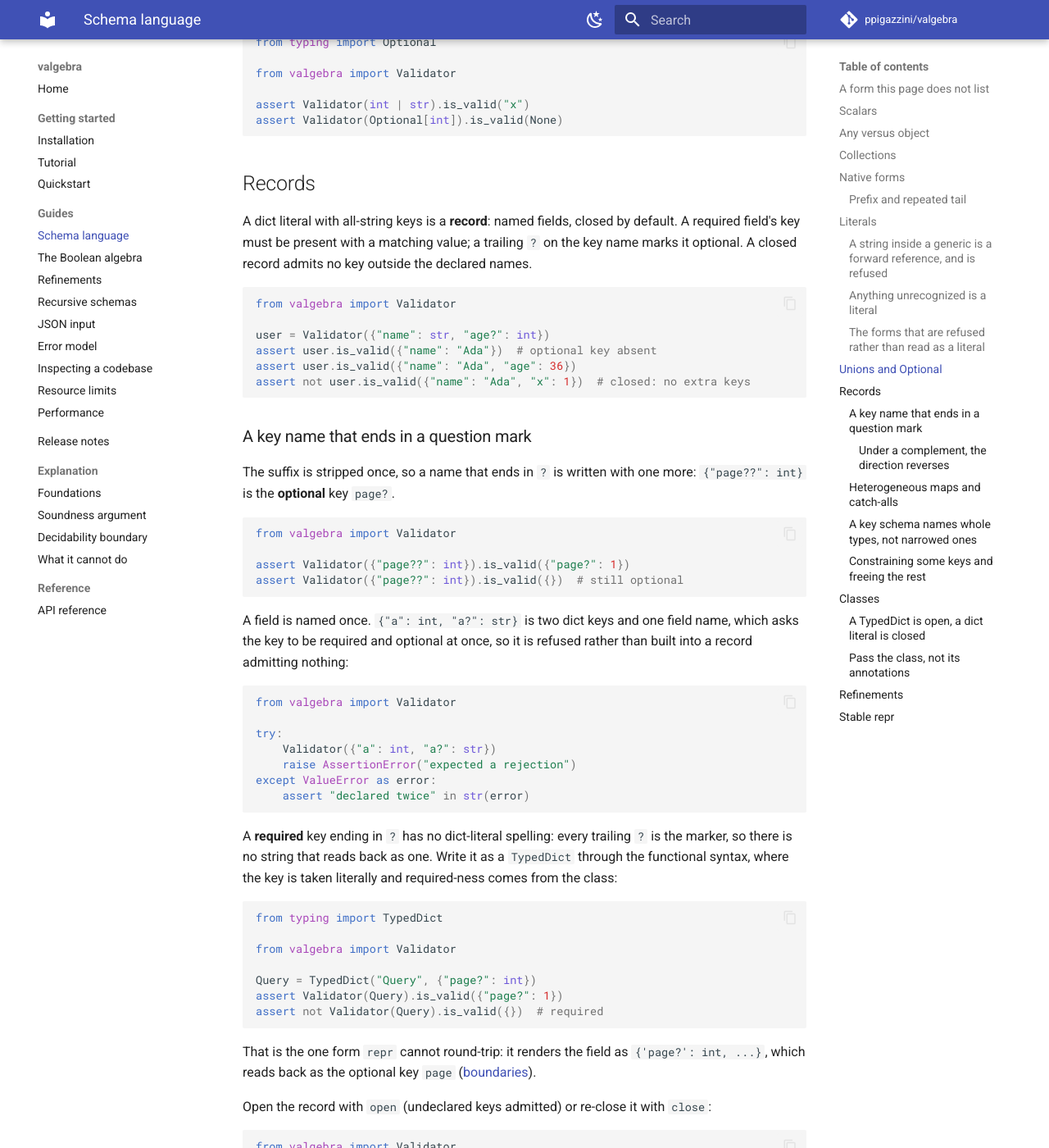
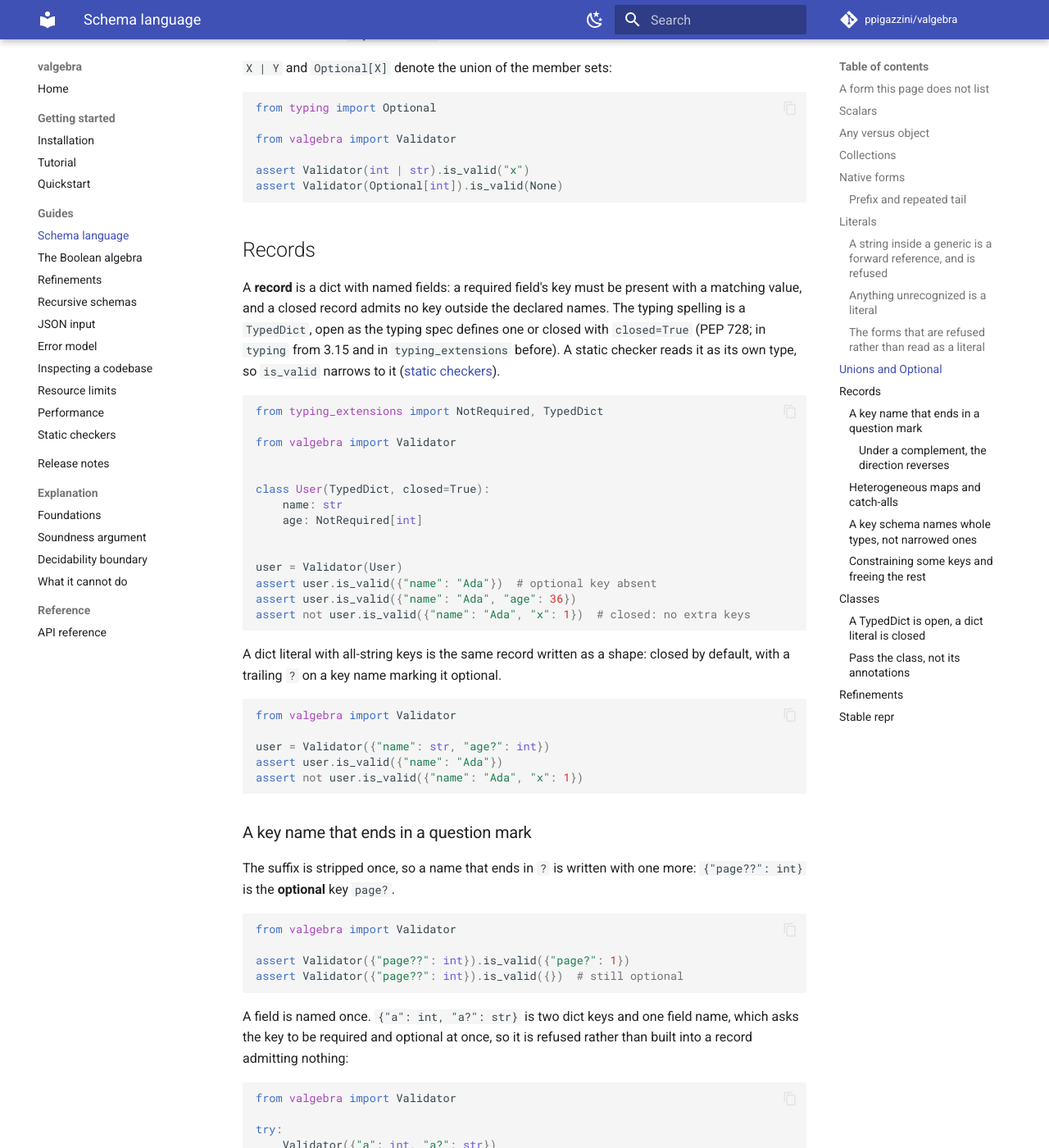
Before and after one commit to ppigazzini/valgebra, an MkDocs documentation site: the page built from docs/03-schema-language.md, in a window 1280 px wide and 1400 px high, scrolled down 7293 px. Shown: the whole window at 82% size. Built offline with MkDocs 1.6.1 and Material for MkDocs 9.7.7, drawn with Linux system fonts in a browser that asks for light colours; comment, search, counter and statistics services are not loaded; some of the changed text lies outside the part shown.

Commit message:
docs: a static checker's reading of every spelling, and the ruff settings
A how-to page says what ty, mypy and pyright infer from each schema
spelling, why a True from is_valid narrows and a False does not, why a
parameter that takes any validator is written bare, which spellings a
checker refuses and the equivalent it accepts, and the two ruff settings a
project that validates its own classes needs: the decorator and base
classes whose annotations are read at runtime, and the validator
constructors that are immutable calls.

The schema language leads a record with a TypedDict, closed with
closed=True, and writes the dict literal as the same record spelled as a
shape; a prefix-and-tail tuple leads with the unpacking spelling; and a
constant Literal does not admit is written bare.

````diff
--- a/docs/03-schema-language.md
+++ b/docs/03-schema-language.md
@@ -91,8 +91,8 @@
 | `dict[K, V]` | dicts whose keys are in `K` and values in `V` |
 | `tuple[A, B]` | length-2 tuples with `A` then `B` |
 | `tuple[T, ...]` | tuples of any length, every element in `T` |
-| `tuple[A, B, ...]` | a fixed prefix `A`, then zero or more `B` (see below) |
-| `tuple[A, *tuple[B, ...]]` | the same, spelled by unpacking (3.11+) |
+| `tuple[A, *tuple[B, ...]]` | a fixed prefix `A`, then zero or more `B` (see below; 3.11+) |
+| `tuple[A, B, ...]` | the same, in the spelling 3.10 can write and a static checker refuses |
 | `typing.List`, `typing.Tuple`, ... | the class each aliases, bare or parametrized |
 
 ```python
@@ -144,16 +144,16 @@
 A sequence schema is, in general, a **regular expression over element types**: a
 fixed positional prefix followed by an optional repeated tail. A trailing `...`
 repeats the element just before it, so `[T, ...]` (any number of `T`) is the
-prefix-free case. The same shape is available for tuples with `tuple[A, B, ...]`;
-the container is part of the type, so a tuple is never a member of the list form
+prefix-free case. The same shape is available for tuples, spelled
+`tuple[A, *tuple[B, ...]]`; the container is part of the type, so a tuple is never a member of the list form
 and vice versa.
 
 | Form | Denotes |
 | --- | --- |
 | `[A, B, ...]` | a list: an `A`, then zero or more `B` |
 | `[T, T, ...]` | a non-empty list of `T` (at least one) |
-| `tuple[A, B, ...]` | a tuple: an `A`, then zero or more `B` |
-| `tuple[A, *tuple[B, ...]]` | the same tuple, spelled by unpacking (3.11+) |
+| `tuple[A, *tuple[B, ...]]` | a tuple: an `A`, then zero or more `B` (3.11+) |
+| `tuple[A, B, ...]` | the same tuple, in the shorter spelling a static checker refuses |
 
 An **unpacked** variadic tuple says the prefix-and-tail shape the way PEP 646
 spells it, and `Unpack[tuple[B, ...]]` is the same thing written out. An unpacked
@@ -174,21 +174,21 @@
 assert non_empty.is_valid([1])
 assert not non_empty.is_valid([])
 
-tup = Validator(tuple[str, int, ...])  # the same shape, as a tuple
+tup = Validator(tuple[str, *tuple[int, ...]])  # the same shape, as a tuple
 assert tup.is_valid(("x", 1, 2))
 assert not tup.is_valid(["x", 1, 2])  # a list is not a member of the tuple form
 
-unpacked = Validator(tuple[str, *tuple[int, ...]])  # the PEP 646 spelling
-assert unpacked.is_valid(("x", 1, 2))
-assert repr(unpacked) == "tuple[str, int, ...]"
+short = Validator(tuple[str, int, ...])  # the spelling 3.10 can write
+assert short == tup
+assert repr(tup) == "tuple[str, int, ...]"
 ```
 
 ## Literals
 
 `Literal[...]` denotes a typed singleton: a value is a member iff it has the
-**same type** as the literal and is equal to it. The same-type rule keeps
-`Literal[1]`, `Literal[True]`, and `Literal[1.0]` distinct, even though Python's
-`==` conflates them:
+**same type** as the literal and is equal to it. The same-type rule keeps the
+constants `1`, `True` and `1.0` distinct, even though Python's `==` conflates
+them:
 
 ```python
 from typing import Literal
@@ -200,21 +200,25 @@
 assert not Validator(Literal[1]).is_valid(1.0)
 ```
 
-**`Literal[nan]` denotes nothing.** Membership is equality, and a `nan` is equal
-to nothing at all — itself included — so the set has no member. That is not a
+`Literal` takes the values the typing spec lists -- an `int`, `str`, `bytes` or
+`bool` value, an enum member, `None` -- and a static checker refuses anything
+else there. Any other constant, a `float` or a tuple or an instance, is written
+bare: `Validator(1.0)` is the schema `Literal[1.0]` names, and a checker accepts
+it ([static checkers](18-static-checking.md)).
+
+**The constant `nan` denotes nothing.** Membership is equality, and a `nan` is
+equal to nothing at all — itself included — so the set has no member. That is not a
 gap in the check: the set is *decided* empty, and a `float` still admits `nan`
 as it always did. Write `float` and a predicate if what you mean is "the not-a-
 number value".
 
 ```python
-from typing import Literal
-
 from valgebra import Validator
 
 nan = float("nan")
 
-assert Validator(Literal[nan]).is_empty()  # equality admits nothing
-assert not Validator(Literal[nan]).is_valid(nan)
+assert Validator(nan).is_empty()  # equality admits nothing
+assert not Validator(nan).is_valid(nan)
 assert Validator(float).is_valid(nan)  # the kind still holds it
 ```
 
@@ -315,18 +319,39 @@
 
 ## Records
 
-A dict literal with all-string keys is a **record**: named fields, closed by
-default. A required field's key must be present with a matching value; a trailing
-`?` on the key name marks it optional. A closed record admits no key outside the
-declared names.
+A **record** is a dict with named fields: a required field's key must be present
+with a matching value, and a closed record admits no key outside the declared
+names. The typing spelling is a `TypedDict`, open as the typing spec defines one
+or closed with `closed=True` (PEP 728; in `typing` from 3.15 and in
+`typing_extensions` before). A static checker reads it as its own type, so
+`is_valid` narrows to it ([static checkers](18-static-checking.md)).
+
+```python
+from typing_extensions import NotRequired, TypedDict
+
+from valgebra import Validator
+
+
+class User(TypedDict, closed=True):
+    name: str
+    age: NotRequired[int]
+
+
+user = Validator(User)
+assert user.is_valid({"name": "Ada"})  # optional key absent
+assert user.is_valid({"name": "Ada", "age": 36})
+assert not user.is_valid({"name": "Ada", "x": 1})  # closed: no extra keys
+```
+
+A dict literal with all-string keys is the same record written as a shape:
+closed by default, with a trailing `?` on a key name marking it optional.
 
 ```python
 from valgebra import Validator
 
 user = Validator({"name": str, "age?": int})
-assert user.is_valid({"name": "Ada"})  # optional key absent
-assert user.is_valid({"name": "Ada", "age": 36})
-assert not user.is_valid({"name": "Ada", "x": 1})  # closed: no extra keys
+assert user.is_valid({"name": "Ada"})
+assert not user.is_valid({"name": "Ada", "x": 1})
 ```
 
 ### A key name that ends in a question mark
--- a/mkdocs.yml
+++ b/mkdocs.yml
@@ -48,6 +48,7 @@
       - Inspecting a codebase: 09-inspection.md
       - Resource limits: 10-limits.md
       - Performance: 11-performance.md
+      - Static checkers: 18-static-checking.md
   - Release notes: 12-changelog.md
   - Explanation:
       - Foundations: 13-foundations.md
@@ -128,6 +129,7 @@
           - 09-inspection.md: Recipes for interrogating a codebase that has no schemas of its own.
           - 10-limits.md: Resource limits and the bounds the validator enforces.
           - 11-performance.md: Measured benchmarks, datasets, and compared versions.
+          - 18-static-checking.md: What ty, mypy and pyright read from a schema, the spellings they refuse, and the ruff settings a validated class needs.
         Explanation:
           - 13-foundations.md: The denotational frame and the sourced set-theoretic and lattice theory.
           - 14-soundness.md: Why membership checking is sound on its own terms.
````
Also changed, not shown: other parts of docs/03-schema-language.md (+1 -1 lines), docs/14-soundness.md (+1 -1 lines), docs/17-boundaries.md (+2 -1 lines), docs/18-static-checking.md (added, +186 -0 lines), docs/README.md (+2 -0 lines).
